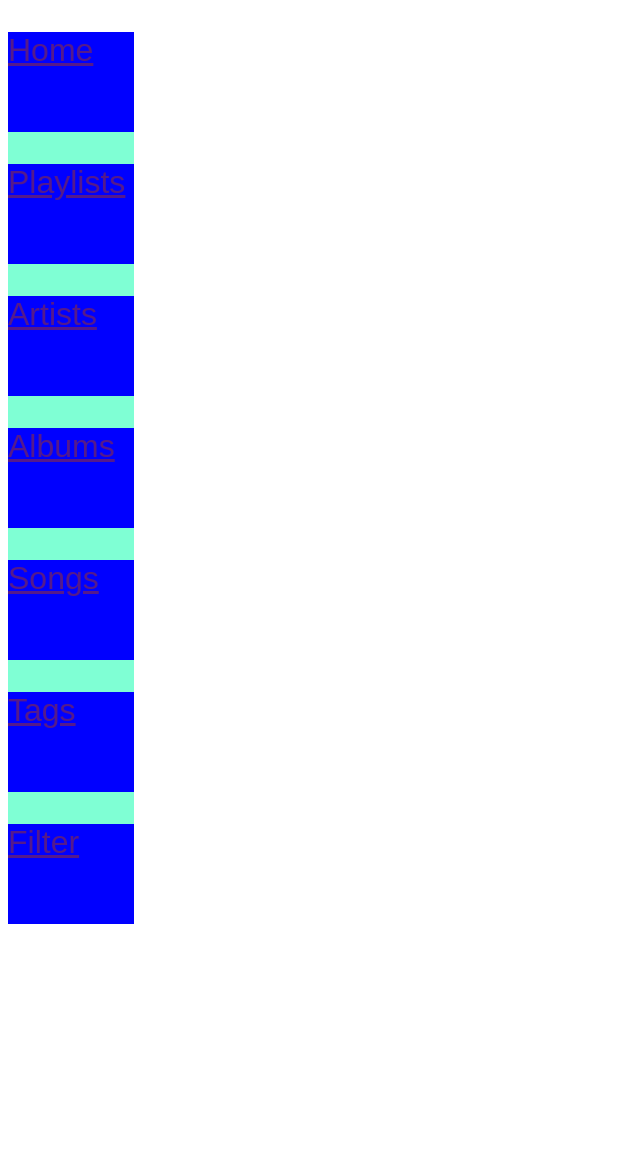
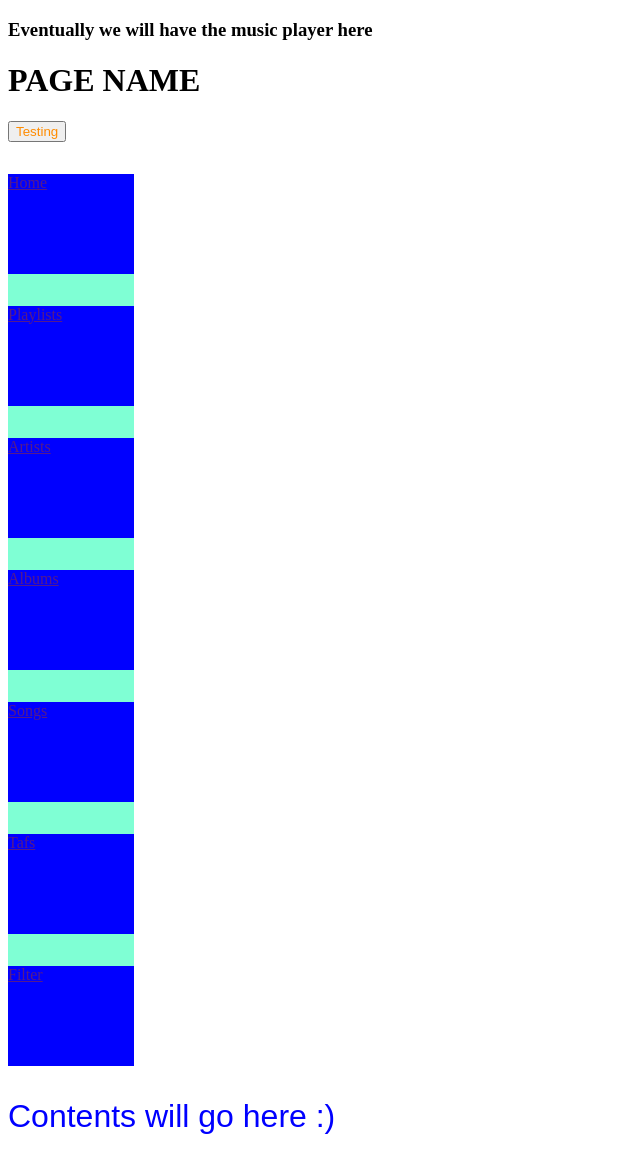
Before and after one commit to kreed303/cs257, a Flask app: page / in a window 1280 px wide. Shown: the whole page, without its empty margins (0-640 px from the left). Before the commit the page ends 924 px from the top, so only its background shows below. Run offline with Flask 3, Linux system fonts and the light colour scheme; parts of the project's set-up code (start-up, migrations or seed data) failed here and were passed over; some libraries are stand-ins or nearby versions.

Commit message:
html 1.2

```diff
--- a/webapp/templates/home.html
+++ b/webapp/templates/home.html
@@ -6,17 +6,25 @@
             href="/static/webapp.css" />
 </head>
 <body>
-    <div id="menu">
-        <div id="menuItems"><p><a href="">Home</a></p></div>
-        <div id="menuItems"><p><a href="">Playlists</a></p></div>
-        <div id="menuItems"><p><a href="">Artists</a></p></div>
-        <div id="menuItems"><p><a href="">Albums</a></p></div>
-        <div id="menuItems"><p><a href="">Songs</a></p></div>
-        <div id="menuItems"><p><a href="">Tags</a></p></div>
-        <div id="menuItems"><p><a href="">Filter</a></p></div>
+    <div id="siteHeader">
+        <h3>Eventually we will have the music player here</h3>
+    </div>
+    <div id="pageHeader">
+        <h1 id="">PAGE NAME</h1>
+        <button id="">Testing</button>
     </div>
 
-    <div id="pageHeader">
+    <div id="menu">
+        <p> <div id="menuItems"><a href="">Home</a></div> </p>
+        <p> <div id="menuItems"><a href="">Playlists</a></div> </p>
+        <p> <div id="menuItems"><a href="">Artists</a></div> </p>
+        <p> <div id="menuItems"><a href="">Albums</a></div> </p>
+        <p> <div id="menuItems"><a href="">Songs</a></div> </p>
+        <p> <div id="menuItems"><a href="">Tafs</a></div> </p>
+        <p> <div id="menuItems"><a href="">Filter</a></div> </p>
+    </div>
 
+    <div id="pageContents">
+        <p>Contents will go here :)</p>
     </div>
 </body>
```
